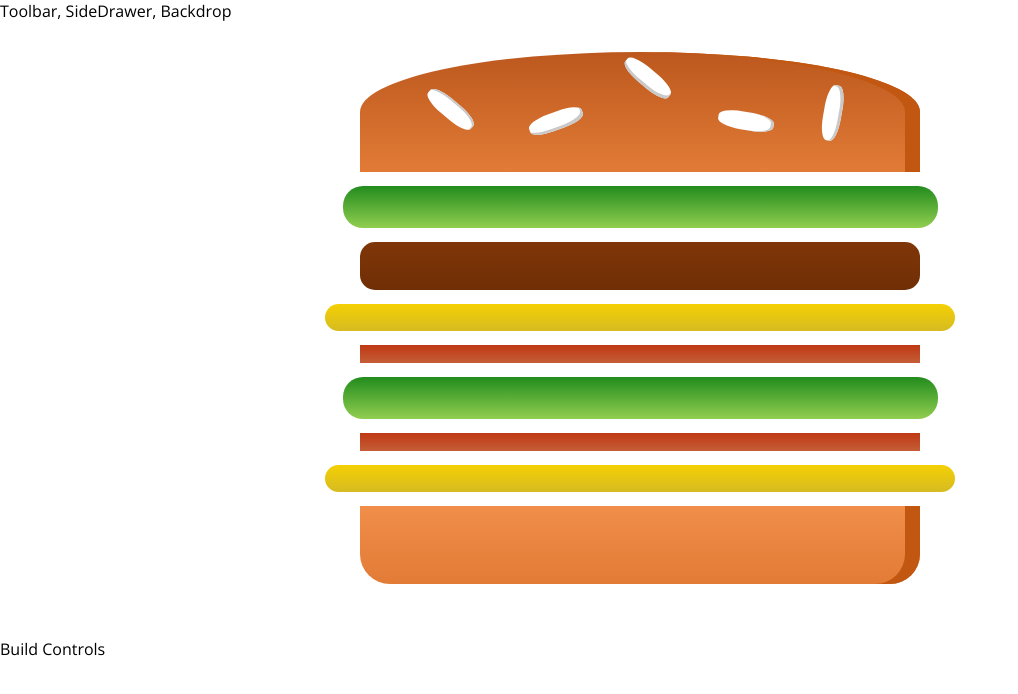
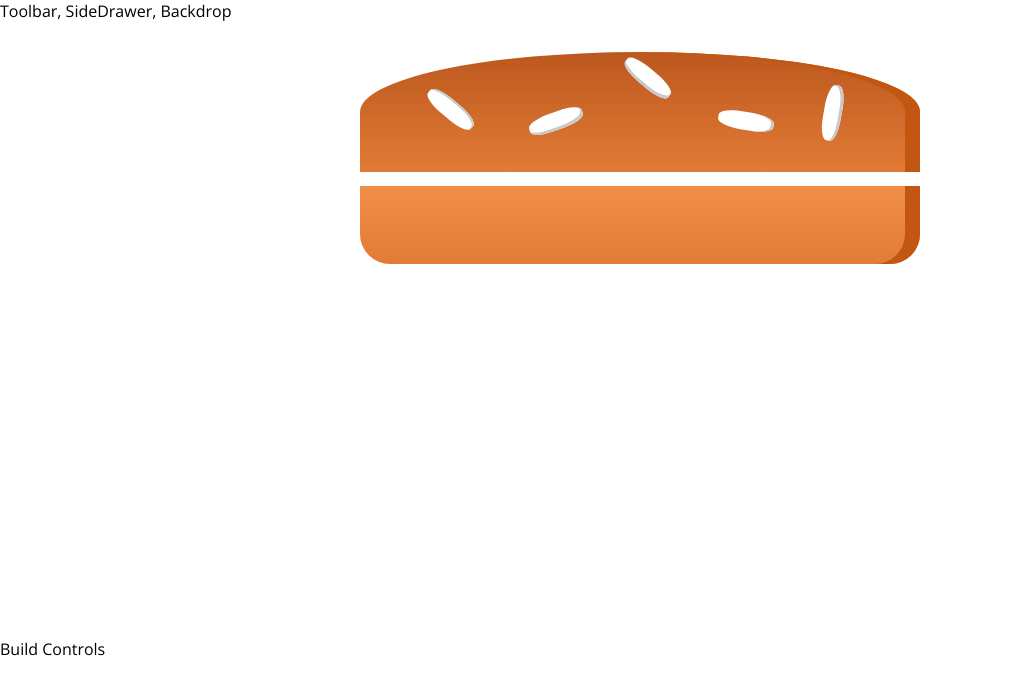
Before and after one commit to ivona21/burger-builder-app, a React app: page / in a window 1280 px wide. Shown: the top 694 px of the page, without its empty margins (0-1018 px from the left). Built offline with nearby package versions, Linux system fonts and the light colour scheme.

Commit message:
ingredients load dynamically

```diff
--- a/src/components/Burger/Burger.js
+++ b/src/components/Burger/Burger.js
@@ -3,16 +3,21 @@
 import BurgerIngredient from "./BurgerIngredient/BurgerIngredient";
 
 const burger = (props) => {
+    const transformedIngredients = Object.keys(props.ingredients).map(
+        (ingredientName) => {
+            return [...Array(props.ingredients[ingredientName])].map(
+                (_, i) => {
+                    return <BurgerIngredient
+                                key={ingredientName + i}
+                                type={ingredientName}/>
+                }
+            )
+        }
+    )
     return (
         <div className={styles.Burger}>
             <BurgerIngredient type="bread-top" />
-            <BurgerIngredient type="salad"/>
-            <BurgerIngredient type="meat" />
-            <BurgerIngredient type="cheese"/>
-            <BurgerIngredient type="bacon"/>
-            <BurgerIngredient type="salad"/>
-            <BurgerIngredient type="bacon"/>
-            <BurgerIngredient type="cheese"/>
+            {transformedIngredients}
             <BurgerIngredient type="bread-bottom" />
         </div>
     );
--- a/src/containers/BurgerBuilder/BurgerBuilder.js
+++ b/src/containers/BurgerBuilder/BurgerBuilder.js
@@ -3,10 +3,18 @@
 import Burger from "../../components/Burger/Burger";
 
 class BurgerBuilder extends PureComponent {
+    state = {
+        ingredients: {
+            salad: 0,
+            bacon: 0,
+            meat: 0,
+            cheese: 0
+        }
+    }
     render () {
         return (
             <Aux>
-                <Burger />
+                <Burger ingredients={this.state.ingredients}/>
                 <div>Build Controls</div>
             </Aux>
         );
```
